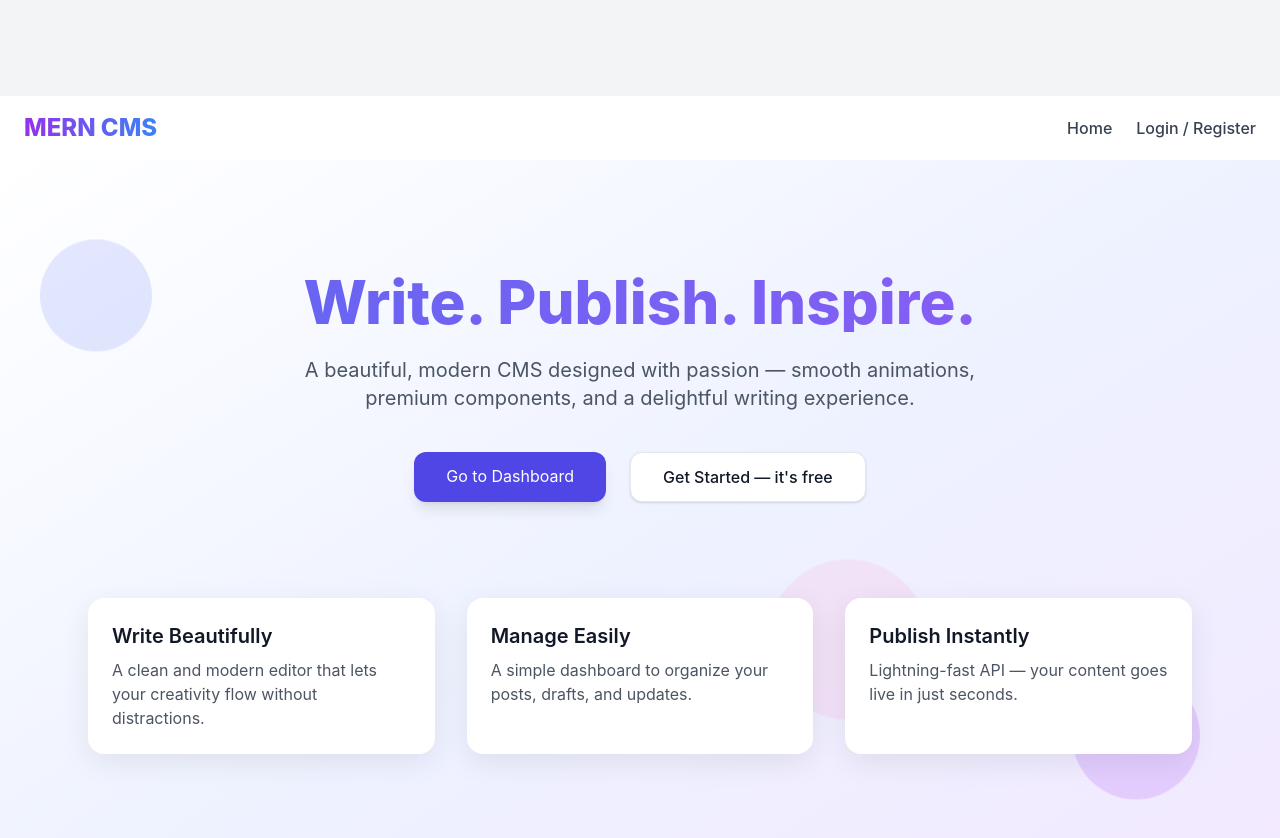
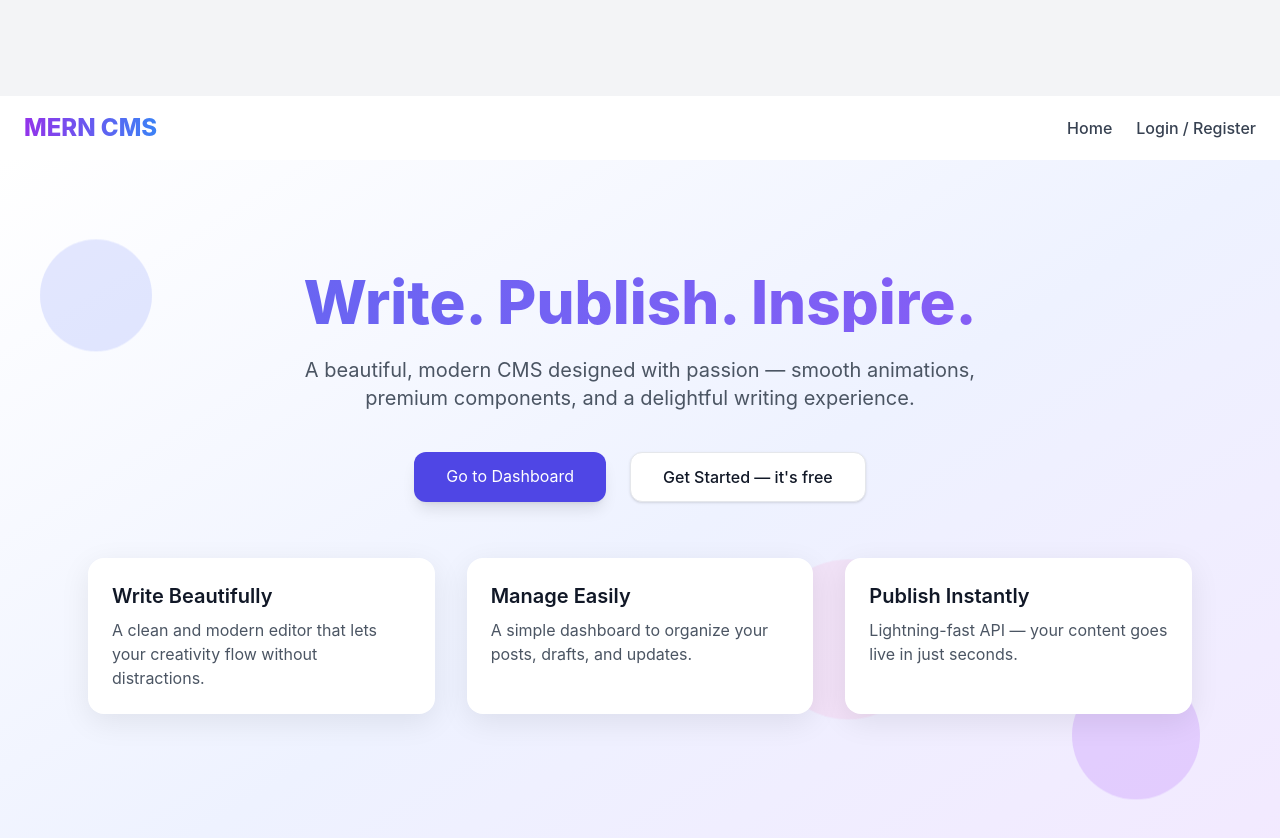
Before and after one commit to dhirajkumbhre/mern-cms, a React (Vite) app in the folder frontend/: page / in a window 1280 px wide. Shown: the top 838 px of the page. Built offline with nearby package versions, Linux system fonts and the light colour scheme; no server answers.

Commit message:
Update Home.jsx

```diff
--- a/frontend/src/pages/Home.jsx
+++ b/frontend/src/pages/Home.jsx
@@ -11,7 +11,7 @@ export default function Home() {
       <div className="absolute top-1/2 left-[60%] w-40 h-40 bg-pink-300 opacity-20 rounded-full float-slow"></div>
 
       {/* MAIN HERO */}
-      <section className="pt-28 pb-24 px-6 max-w-5xl mx-auto text-center fade-enter">
+      <section className="pt-28 pb-14 px-6 max-w-5xl mx-auto text-center fade-enter">
 
         <h1 className="text-5xl md:text-6xl font-extrabold gradient-text leading-tight">
           Write. Publish. Inspire.
```
